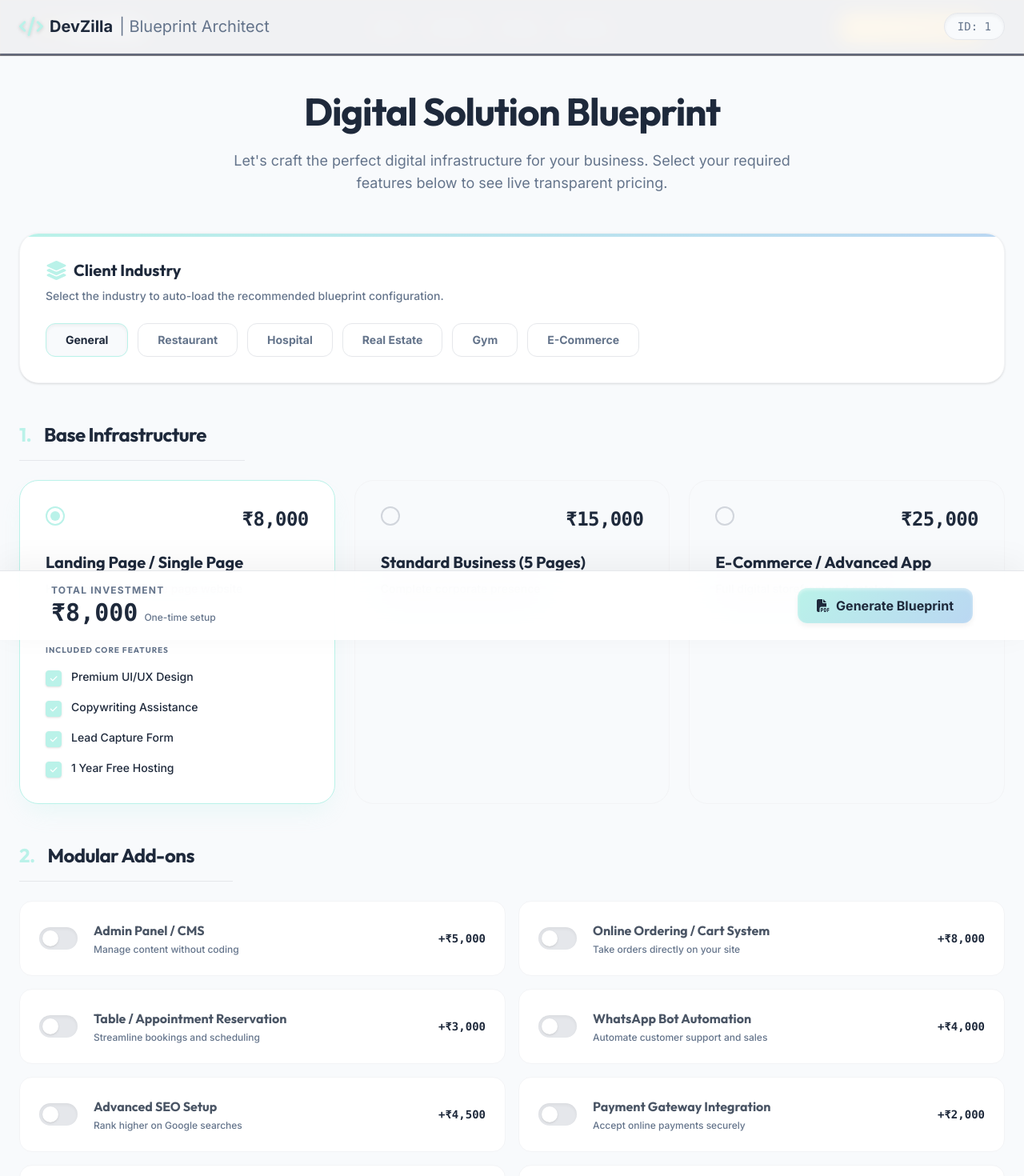
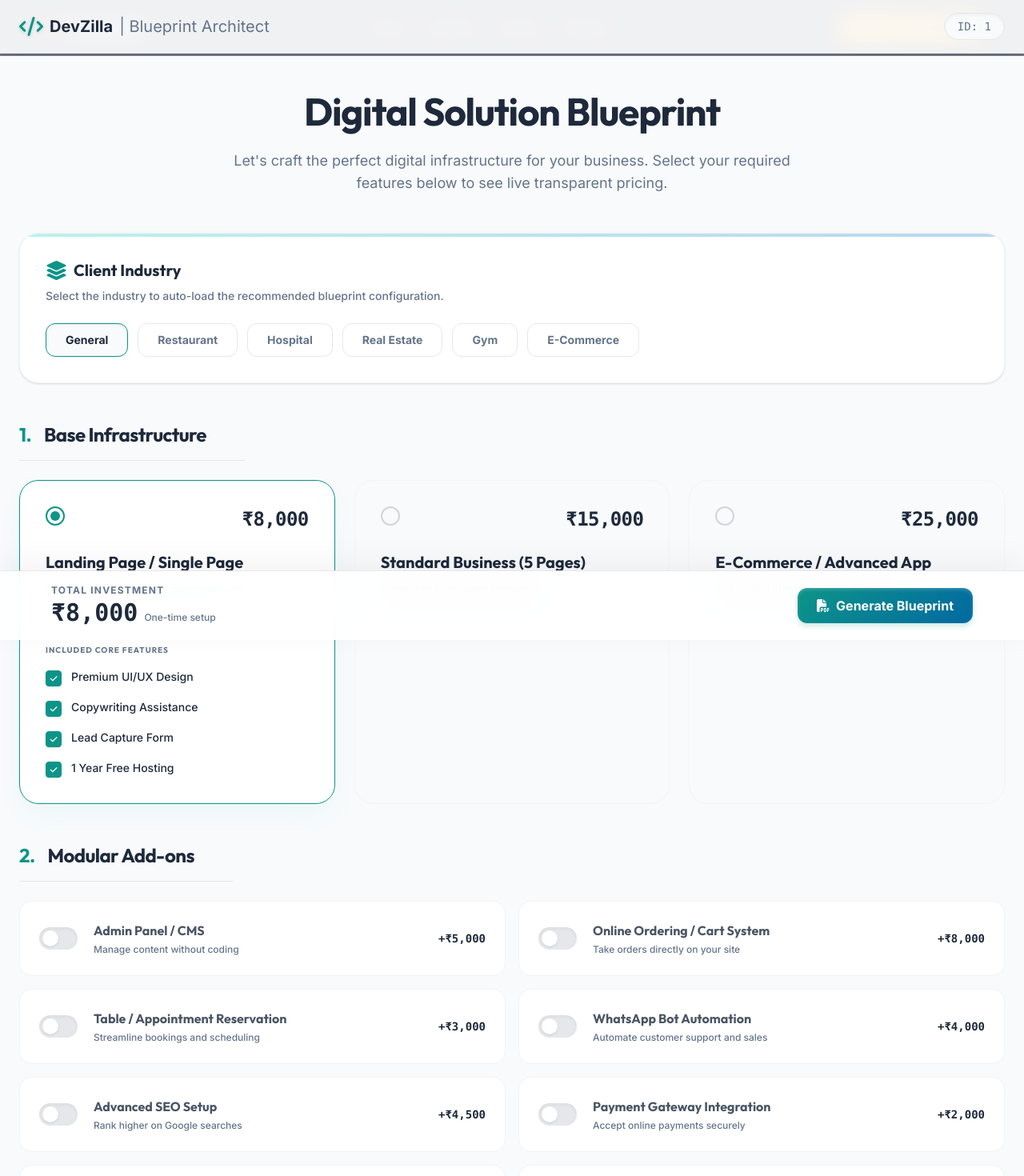
Before and after one commit to yashharfode/devzilla, a Next.js app: page /consultation/1 in a window 1280 px wide. Shown: the top 1470 px of the page at 80% size. Built offline with nearby package versions, Linux system fonts and the light colour scheme.

Commit message:
style: update light mode primary color to high-contrast Deep Teal for accessibility and enterprise feel

```diff
--- a/src/app/consultation/[clientId]/page.tsx
+++ b/src/app/consultation/[clientId]/page.tsx
@@ -4,11 +4,11 @@ import ConsultationFooter from '../../../components/os/FrontStage/ConsultationFo
 export default async function ConsultationPage({ params }: { params: Promise<{ clientId: string }> }) {
   const resolvedParams = await params;
   return (
-    <div className="min-h-screen bg-[#f8fafc] font-sans selection:bg-[#baf2e9]/30 relative text-[#1e293b]">
+    <div className="min-h-screen bg-[#f8fafc] font-sans selection:bg-[#0d9488]/30 relative text-[#1e293b]">
       <nav className="border-b border-gray-200 bg-white/90 backdrop-blur-md sticky top-0 z-50 py-4 shadow-sm">
         <div className="container mx-auto px-6 flex justify-between items-center">
           <div className="text-xl font-bold flex items-center gap-2 text-[#1e293b]">
-            <i className="fa-solid fa-code text-[#baf2e9] text-2xl drop-shadow-sm"></i> DevZilla <span className="text-[#64748b] font-normal hidden md:inline">| Blueprint Architect</span>
+            <i className="fa-solid fa-code text-[#0d9488] text-2xl drop-shadow-sm"></i> DevZilla <span className="text-[#64748b] font-normal hidden md:inline">| Blueprint Architect</span>
           </div>
           <div className="text-xs md:text-sm font-mono text-[#64748b] bg-[#f8fafc] px-4 py-1.5 rounded-full border border-gray-200 shadow-inner">
             ID: {resolvedParams.clientId}
--- a/src/app/consultation/page.tsx
+++ b/src/app/consultation/page.tsx
@@ -27,7 +27,7 @@ export default function ConsultationGateway() {
     <div className="min-h-screen bg-[#f8fafc] flex flex-col items-center justify-center p-6 font-sans">
       <div className="max-w-md w-full bg-white rounded-3xl shadow-[0_20px_40px_-15px_rgba(0,0,0,0.05)] border border-gray-100 p-8">
         <div className="text-center mb-10">
-          <div className="w-16 h-16 mx-auto bg-[#baf2e9]/20 text-[#1e293b] rounded-2xl flex items-center justify-center mb-6 shadow-inner">
+          <div className="w-16 h-16 mx-auto bg-[#0d9488]/20 text-[#1e293b] rounded-2xl flex items-center justify-center mb-6 shadow-inner">
             <i className="fa-solid fa-bolt text-2xl text-[#1e293b]"></i>
           </div>
           <h1 className="text-3xl font-bold text-[#1e293b] mb-2 font-heading tracking-tight">New Consultation</h1>
@@ -41,7 +41,7 @@ export default function ConsultationGateway() {
               type="text"
               required
               placeholder="e.g. Rahul Sharma"
-              className="w-full bg-[#f8fafc] border border-gray-200 text-[#1e293b] rounded-xl p-4 focus:outline-none focus:ring-2 focus:ring-[#baf2e9]/50 transition-all shadow-inner"
+              className="w-full bg-[#f8fafc] border border-gray-200 text-[#1e293b] rounded-xl p-4 focus:outline-none focus:ring-2 focus:ring-[#0d9488]/50 transition-all shadow-inner"
               value={clientName}
               onChange={(e) => setClientName(e.target.value)}
             />
@@ -53,7 +53,7 @@ export default function ConsultationGateway() {
               type="text"
               required
               placeholder="e.g. Spice Route Restaurant"
-              className="w-full bg-[#f8fafc] border border-gray-200 text-[#1e293b] rounded-xl p-4 focus:outline-none focus:ring-2 focus:ring-[#baf2e9]/50 transition-all shadow-inner"
+              className="w-full bg-[#f8fafc] border border-gray-200 text-[#1e293b] rounded-xl p-4 focus:outline-none focus:ring-2 focus:ring-[#0d9488]/50 transition-all shadow-inner"
               value={businessName}
               onChange={(e) => setBusinessName(e.target.value)}
             />
--- a/src/app/globals.css
+++ b/src/app/globals.css
@@ -22,7 +22,7 @@
 
   --background-image-hero-pattern: linear-gradient(135deg, #060b1f 0%, #0c1432 100%);
   --background-image-gold-gradient: linear-gradient(135deg, #f4b942 0%, #d49520 100%);
-  --background-image-consultation-gradient: linear-gradient(135deg, #baf2e9 0%, #bad7f2 100%);
+  --background-image-consultation-gradient: linear-gradient(135deg, #0d9488 0%, #0369a1 100%);
 
   --animate-float: float 6s ease-in-out infinite;
   --animate-pulse-slow: pulse 4s cubic-bezier(0.4, 0, 0.6, 1) infinite;
@@ -76,15 +76,15 @@
   /* Premium Buttons */
   .premium-btn {
     background: var(--background-image-consultation-gradient);
-    color: #1e293b;
-    box-shadow: inset 0 2px 4px rgba(255, 255, 255, 0.5), 0 4px 6px rgba(0, 0, 0, 0.05);
+    color: #ffffff;
+    box-shadow: inset 0 2px 4px rgba(255, 255, 255, 0.2), 0 4px 6px rgba(13, 148, 136, 0.2);
     transition: transform 0.2s cubic-bezier(0.4, 0, 0.2, 1), opacity 0.2s ease, box-shadow 0.2s ease;
   }
 
   .premium-btn:hover {
     transform: scale(1.02);
     opacity: 0.95;
-    box-shadow: inset 0 2px 4px rgba(255, 255, 255, 0.6), 0 6px 12px rgba(0, 0, 0, 0.1);
+    box-shadow: inset 0 2px 4px rgba(255, 255, 255, 0.3), 0 8px 15px rgba(13, 148, 136, 0.3);
   }
 
   .premium-btn:active {
--- a/src/components/os/FrontStage/LiveQuotingEngine.tsx
+++ b/src/components/os/FrontStage/LiveQuotingEngine.tsx
@@ -41,7 +41,7 @@ export default function LiveQuotingEngine({ clientId }: { clientId: string }) {
       <div className="bg-white p-6 md:p-8 rounded-3xl border border-gray-100 shadow-sm relative overflow-hidden">
         <div className="absolute top-0 left-0 w-full h-1 bg-gradient-to-r from-consultation-primary to-consultation-blue"></div>
         <h3 className="text-xl font-bold text-[#1e293b] mb-2 flex items-center gap-2">
-          <i className="fa-solid fa-layer-group text-[#baf2e9] text-2xl"></i> Client Industry
+          <i className="fa-solid fa-layer-group text-[#0d9488] text-2xl"></i> Client Industry
         </h3>
         <p className="text-[#64748b] text-sm mb-6 font-medium">Select the industry to auto-load the recommended blueprint configuration.</p>
 
@@ -52,7 +52,7 @@ export default function LiveQuotingEngine({ clientId }: { clientId: string }) {
               onClick={() => setIndustry(ind)}
               className={`px-6 py-2.5 rounded-xl text-sm font-bold transition-all border ${
                 industry === ind
-                  ? 'bg-[#f8fafc] border-[#baf2e9] text-[#1e293b] shadow-inner'
+                  ? 'bg-[#f8fafc] border-[#0d9488] text-[#1e293b] shadow-inner'
                   : 'bg-white border-gray-200 text-[#64748b] hover:border-gray-300 hover:bg-gray-50'
               }`}
             >
@@ -65,7 +65,7 @@ export default function LiveQuotingEngine({ clientId }: { clientId: string }) {
       {/* Base Packages */}
       <div>
         <h3 className="text-2xl font-bold text-[#1e293b] mb-6 border-b border-gray-200 pb-4 inline-block pr-12 font-heading tracking-tight">
-          <span className="text-[#baf2e9] mr-3">1.</span> Base Infrastructure
+          <span className="text-[#0d9488] mr-3">1.</span> Base Infrastructure
         </h3>
         <div className="grid grid-cols-1 md:grid-cols-3 gap-6">
           {(Object.entries(BasePackages) as [BasePackageId, typeof BasePackages[BasePackageId]][]).map(([id, pkg]) => {
@@ -75,7 +75,7 @@ export default function LiveQuotingEngine({ clientId }: { clientId: string }) {
                 key={id}
                 className={`rounded-3xl p-6 md:p-8 transition-all border ${
                   isActive
-                    ? 'bg-white border-[#baf2e9] shadow-[0_15px_30px_-10px_rgba(186,242,233,0.3)]'
+                    ? 'bg-white border-[#0d9488] shadow-[0_15px_30px_-10px_rgba(186,242,233,0.3)]'
                     : 'bg-[#f8fafc] border-gray-100 hover:border-gray-300 hover:bg-white'
                 }`}
               >
@@ -83,8 +83,8 @@ export default function LiveQuotingEngine({ clientId }: { clientId: string }) {
                   className="flex justify-between items-start mb-6 cursor-pointer"
                   onClick={() => setBasePackage(id)}
                 >
-                  <div className={`w-6 h-6 rounded-full flex items-center justify-center border-2 flex-shrink-0 ${isActive ? 'border-[#baf2e9]' : 'border-gray-300'}`}>
-                    {isActive && <div className="w-3 h-3 rounded-full bg-[#baf2e9]"></div>}
+                  <div className={`w-6 h-6 rounded-full flex items-center justify-center border-2 flex-shrink-0 ${isActive ? 'border-[#0d9488]' : 'border-gray-300'}`}>
+                    {isActive && <div className="w-3 h-3 rounded-full bg-[#0d9488]"></div>}
                   </div>
                   <div className="text-2xl font-mono text-[#1e293b] font-bold ml-4 tracking-tight">₹{pkg.price.toLocaleString('en-IN')}</div>
                 </div>
@@ -103,7 +103,7 @@ export default function LiveQuotingEngine({ clientId }: { clientId: string }) {
                           <button
                             onClick={(e) => { e.stopPropagation(); toggleSubFeature(f.id); }}
                             className={`w-5 h-5 rounded flex-shrink-0 mt-0.5 flex items-center justify-center border transition-all shadow-sm ${
-                              !isUnchecked ? 'bg-[#baf2e9] border-[#baf2e9] text-white' : 'bg-white border-gray-300 text-transparent hover:border-[#baf2e9]/50'
+                              !isUnchecked ? 'bg-[#0d9488] border-[#0d9488] text-white' : 'bg-white border-gray-300 text-transparent hover:border-[#0d9488]/50'
                             }`}
                           >
                             <i className="fa-solid fa-check text-[10px]"></i>
@@ -126,7 +126,7 @@ export default function LiveQuotingEngine({ clientId }: { clientId: string }) {
       {/* Modular Add-ons */}
       <div>
         <h3 className="text-2xl font-bold text-[#1e293b] mb-6 border-b border-gray-200 pb-4 inline-block pr-12 font-heading tracking-tight">
-          <span className="text-[#baf2e9] mr-3">2.</span> Modular Add-ons
+          <span className="text-[#0d9488] mr-3">2.</span> Modular Add-ons
         </h3>
         <div className="grid grid-cols-1 md:grid-cols-2 gap-4">
           {(Object.entries(ModularAddons) as [AddonId, typeof ModularAddons[AddonId]][]).map(([id, addon]) => {
@@ -137,12 +137,12 @@ export default function LiveQuotingEngine({ clientId }: { clientId: string }) {
                 onClick={() => toggleAddon(id)}
                 className={`cursor-pointer rounded-2xl p-6 transition-all flex items-center justify-between border ${
                   isSelected
-                    ? 'bg-[#f8fafc] border-[#baf2e9] shadow-sm'
+                    ? 'bg-[#f8fafc] border-[#0d9488] shadow-sm'
                     : 'bg-white border-gray-100 hover:border-gray-300 hover:bg-gray-50'
                 }`}
               >
                 <div className="flex items-center gap-5">
-                  <div className={`w-12 h-7 rounded-full p-1 transition-colors shadow-inner ${isSelected ? 'bg-[#baf2e9]' : 'bg-gray-200'}`}>
+                  <div className={`w-12 h-7 rounded-full p-1 transition-colors shadow-inner ${isSelected ? 'bg-[#0d9488]' : 'bg-gray-200'}`}>
                     <div className={`w-5 h-5 rounded-full bg-white transition-transform shadow-sm ${isSelected ? 'translate-x-5' : 'translate-x-0'}`}></div>
                   </div>
                   <div>
@@ -162,14 +162,14 @@ export default function LiveQuotingEngine({ clientId }: { clientId: string }) {
       {/* Custom Requirements */}
       <div>
         <h3 className="text-2xl font-bold text-[#1e293b] mb-6 border-b border-gray-200 pb-4 inline-block pr-12 font-heading tracking-tight">
-          <span className="text-[#baf2e9] mr-3">3.</span> Custom Requirements
+          <span className="text-[#0d9488] mr-3">3.</span> Custom Requirements
         </h3>
 
         <div className="space-y-3 max-w-3xl">
           {publicView.customFeatures.map(cf => (
-            <div key={cf.id} className="flex items-center justify-between bg-white border border-[#baf2e9]/50 p-5 rounded-2xl shadow-sm">
+            <div key={cf.id} className="flex items-center justify-between bg-white border border-[#0d9488]/50 p-5 rounded-2xl shadow-sm">
               <div className="flex items-center gap-4">
-                <div className="w-6 h-6 rounded-full bg-[#baf2e9] flex items-center justify-center text-white shadow-sm">
+                <div className="w-6 h-6 rounded-full bg-[#0d9488] flex items-center justify-center text-white shadow-sm">
                   <i className="fa-solid fa-check text-xs"></i>
                 </div>
                 <span className="font-bold text-[#1e293b] text-sm">{cf.name}</span>
@@ -183,7 +183,7 @@ export default function LiveQuotingEngine({ clientId }: { clientId: string }) {
             </div>
           ))}
 
-          <div className="flex flex-col md:flex-row gap-3 bg-white border border-gray-200 p-3 rounded-2xl focus-within:border-[#baf2e9] focus-within:ring-2 focus-within:ring-[#baf2e9]/20 transition-all shadow-sm">
+          <div className="flex flex-col md:flex-row gap-3 bg-white border border-gray-200 p-3 rounded-2xl focus-within:border-[#0d9488] focus-within:ring-2 focus-within:ring-[#0d9488]/20 transition-all shadow-sm">
             <input
               type="text"
               placeholder="Describe custom requirement..."
```
